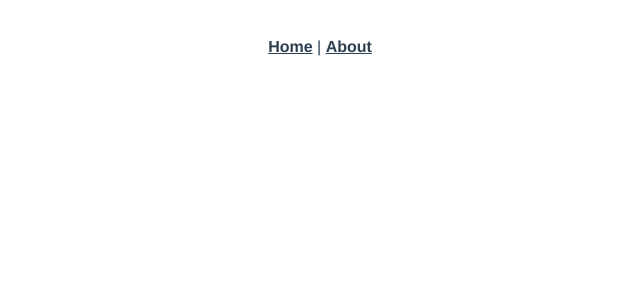
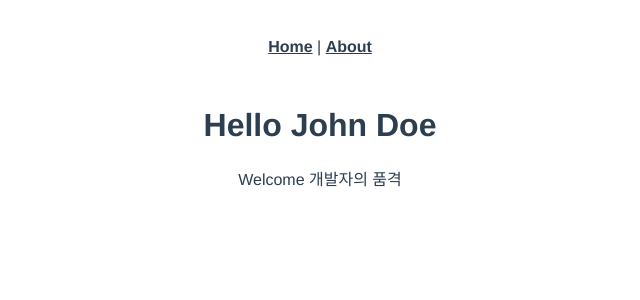
Before and after one commit to daehyeon1999/Vue_Study, a Vue app: page /databinding/string in a window 1280 px wide. Before the commit this address had no page. Shown: the top 300 px of the page, without its empty margins (320-960 px from the left). Built offline with nearby package versions, Linux system fonts and the light colour scheme.

Commit message:
Data binding

```diff
--- a/package.json
+++ b/package.json
@@ -41,7 +41,8 @@
       "parser": "@babel/eslint-parser"
     },
     "rules": {
-      "space-before-function-paren": "off"
+      "space-before-function-paren": "off",
+      "no-trailing-spaces": "off"
     }
   },
   "browserslist": [
--- a/src/router/index.js
+++ b/src/router/index.js
@@ -20,6 +20,11 @@ const routes = [
     // prefetch를 사용하면, 지금 당장 사용하지 않지만 가까운 미래에 쓸것 같은 page를 브라우저 캐시에 저장한다.
     // 또는 사이즈가 큰 페이지나를 미리 가져오는게 좋을 것 같은 페이지를 webpackPrefetch를 사용한다.
      () => import(/* webpackChunkName: "about", webpackPrefetch:true */ '../views/AboutView.vue')
+  },
+  {
+    path: '/databinding/string',
+    name: 'DataBindingStringView',
+    component: () => import(/* webpackChunkName: "databinding" */ '../views/1_databinding/DataBindingStringView.vue')
   }
 ]
 
--- /dev/null
+++ b/src/views/1_databinding/DataBindingStringView.vue
@@ -0,0 +1,23 @@
+<template>
+  <div>
+    <!-- 데이터를 바인딩 하고 싶으면 {{변수 이름}}을 넣으면 된다. -->
+    <h1>Hello {{ userName }}</h1>
+    <p>{{ message }}</p>
+  </div>
+</template>
+
+<script>
+export default {
+  data() {
+    return {
+      userName: 'John Doe',
+      message: 'Welcome 개발자의 품격',
+      arr: [],
+      obj: {}
+    }
+  },
+  methods: {}
+}
+</script>
+
+<style scoped></style>
```
Also changed, not shown: src/views/1_databinding/DataBindingHtmlView.vue (added, +16 -0 lines), 1 other file (tests, documents, lock files or other folders).
